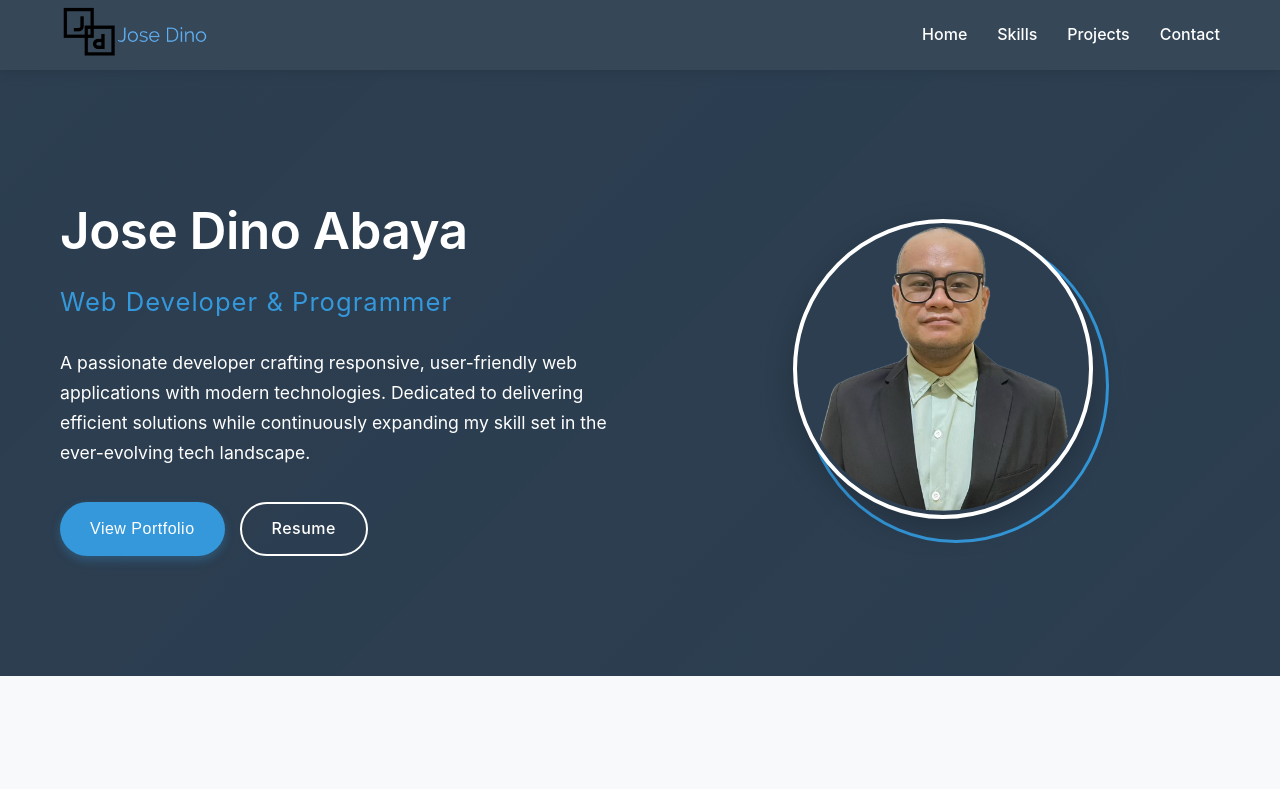
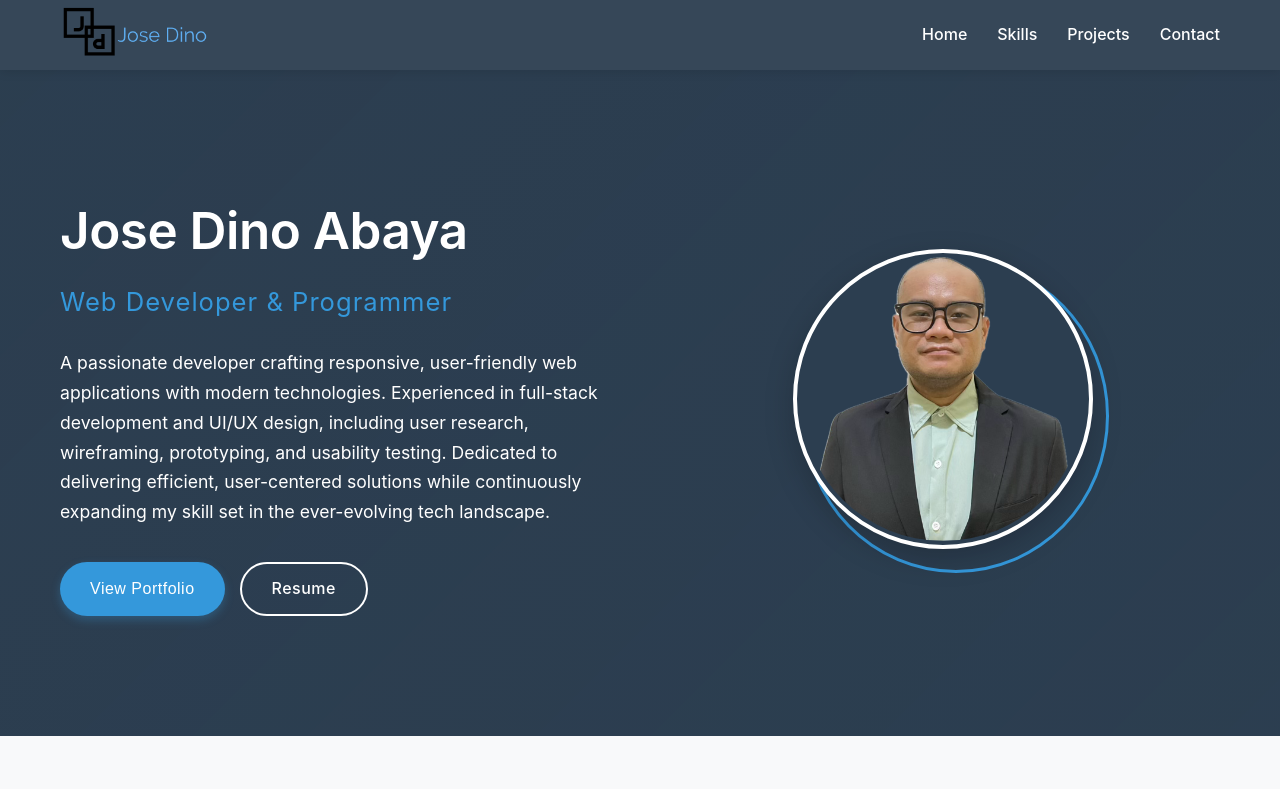
Before and after one commit to oniids13/portfolio-react, a React (Vite) app: page / in a window 1280 px wide. Shown: the top 789 px of the page. Built offline with nearby package versions, Linux system fonts and the light colour scheme.

Commit message:
edit headeer headline

```diff
--- a/src/components/Header.jsx
+++ b/src/components/Header.jsx
@@ -112,9 +112,11 @@ const Header = ({ scrollToProjects }) => {
             </h2>
             <p ref={descRef} className="animate-element">
               A passionate developer crafting responsive, user-friendly web
-              applications with modern technologies. Dedicated to delivering
-              efficient solutions while continuously expanding my skill set in
-              the ever-evolving tech landscape.
+              applications with modern technologies. Experienced in full-stack
+              development and UI/UX design, including user research,
+              wireframing, prototyping, and usability testing. Dedicated to
+              delivering efficient, user-centered solutions while continuously
+              expanding my skill set in the ever-evolving tech landscape.
             </p>
             <div ref={buttonsRef} className="header-buttons animate-element">
               <button className="cta-button" onClick={scrollToProjects}>
```
